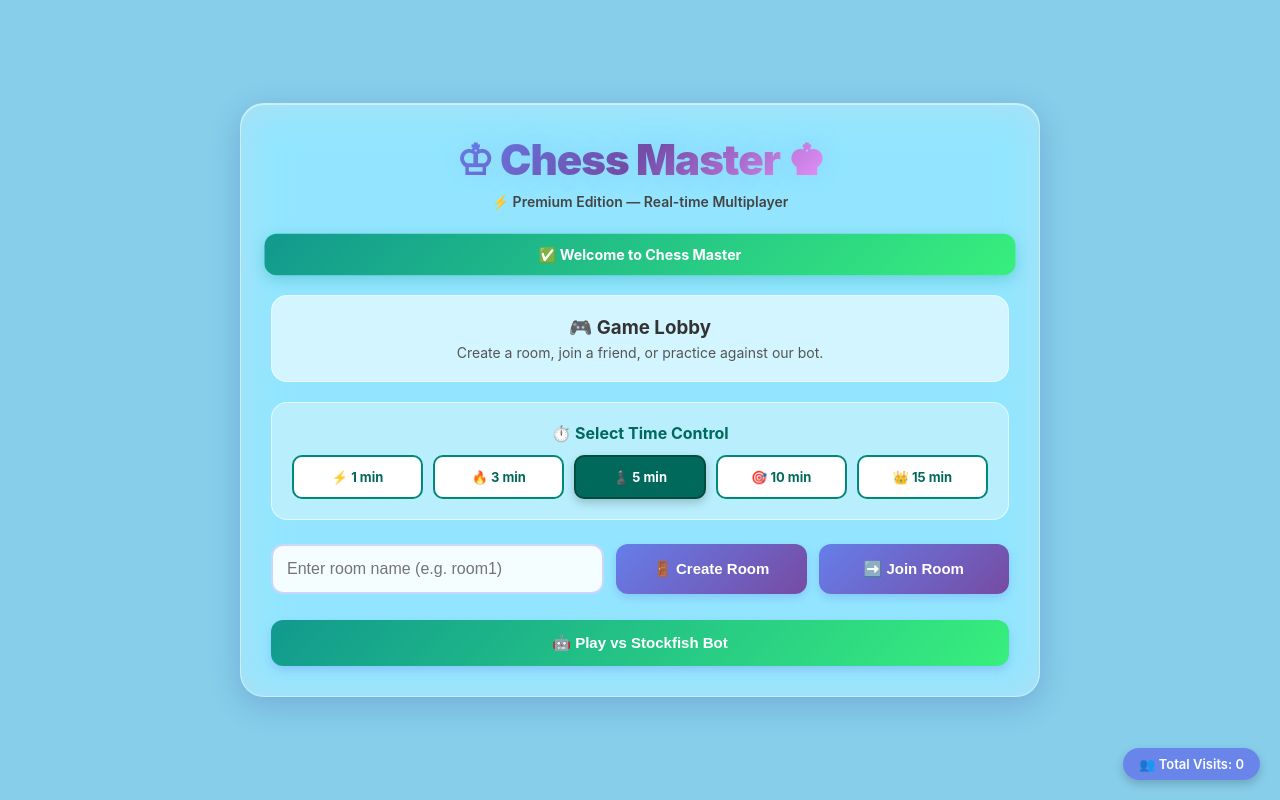
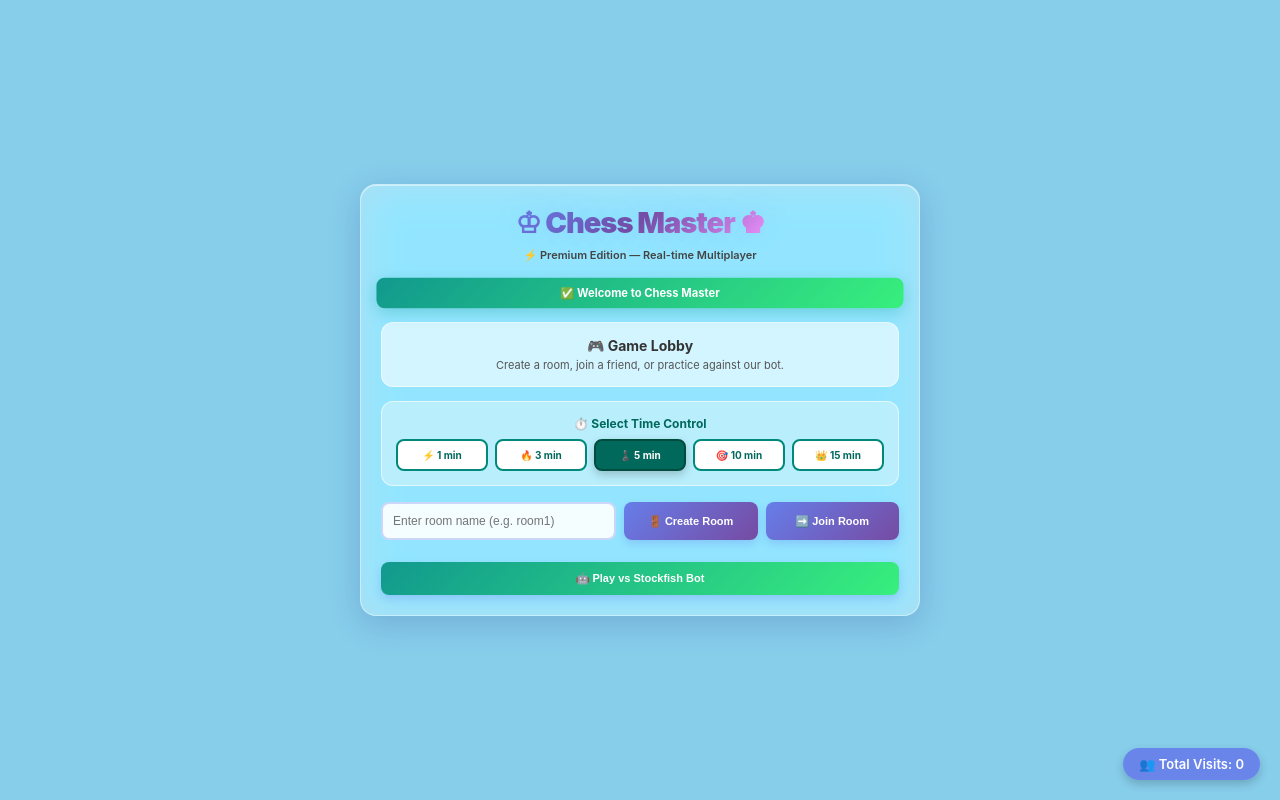
Before and after one commit to Poiosn/railway_chess, a Flask app: page / in a window 1280 px wide. Run offline with Flask 3, Linux system fonts and the light colour scheme; data that the repository does not hold is empty; some libraries are stand-ins or nearby versions.

Commit message:
Update landing.html

```diff
--- a/templates/landing.html
+++ b/templates/landing.html
@@ -31,9 +31,9 @@
 
       /* RESPONSIVE DIMENSIONS */
       width: 95%;
-      max-width: 800px; /* Constrain width on desktop */
-      padding: 30px;
-      border-radius: 24px;
+      max-width: 560px; /* Constrain width on desktop */
+      padding: 20px;
+      border-radius: 16px;
 
       /* FLUID HEIGHT (Fixes cropping) */
       height: auto;
@@ -58,7 +58,7 @@
       -webkit-background-clip: text;
       -webkit-text-fill-color: transparent;
       background-clip: text;
-      font-size: clamp(28px, 5vw, 42px); /* Responsive Font Size */
+      font-size: clamp(20px, 4vw, 29px); /* Responsive Font Size */
       font-weight: 900;
       margin-bottom: 8px;
       letter-spacing: -1px;
@@ -68,8 +68,8 @@
     .subtitle {
       text-align: center;
       color: #444;
-      margin-bottom: 24px;
-      font-size: 14px;
+      margin-bottom: 16px;
+      font-size: 11px;
       font-weight: 600;
     }
 
@@ -77,11 +77,11 @@
     .connection-status {
       width: 100%;
       text-align: center;
-      padding: 12px;
-      margin-bottom: 20px;
-      border-radius: 12px;
+      padding: 8px;
+      margin-bottom: 14px;
+      border-radius: 8px;
       font-weight: 700;
-      font-size: 14px;
+      font-size: 11px;
       color: white;
       background: linear-gradient(135deg, #11998e 0%, #38ef7d 100%);
       box-shadow: 0 4px 15px rgba(17, 153, 142, 0.3);
@@ -97,47 +97,47 @@
     .game-info {
       width: 100%;
       text-align: center;
-      margin-bottom: 20px;
-      padding: 20px;
+      margin-bottom: 14px;
+      padding: 14px;
       background: rgba(255, 255, 255, 0.6);
-      border-radius: 16px;
+      border-radius: 12px;
       border: 1px solid rgba(255, 255, 255, 0.6);
     }
-    .game-info h3 { margin-bottom: 5px; color: #333; }
-    .game-info p { font-size: 14px; color: #555; }
+    .game-info h3 { margin-bottom: 4px; color: #333; font-size: 14px; }
+    .game-info p { font-size: 11px; color: #555; }
 
     /* TIME CONTROL SECTION */
     .time-control-section {
       width: 100%;
       text-align: center;
-      margin-bottom: 24px;
-      padding: 20px;
+      margin-bottom: 16px;
+      padding: 14px;
       background: rgba(224, 247, 250, 0.5);
-      border-radius: 16px;
+      border-radius: 12px;
       border: 1px solid rgba(255, 255, 255, 0.6);
     }
     .time-control-section h4 {
       color: #00695c;
-      margin-bottom: 12px;
-      font-size: 16px;
+      margin-bottom: 8px;
+      font-size: 12px;
     }
 
     .time-options {
       display: flex;
       flex-wrap: wrap; /* Allows wrapping */
-      gap: 10px;
+      gap: 7px;
       justify-content: center;
     }
 
     .time-btn {
-      flex: 1 1 80px; /* Grow, shrink, min-width */
-      padding: 12px 10px;
+      flex: 1 1 60px; /* Grow, shrink, min-width */
+      padding: 8px 7px;
       background: white;
       border: 2px solid #00897b;
-      border-radius: 10px;
+      border-radius: 8px;
       cursor: pointer;
       font-weight: 700;
-      font-size: 13px;
+      font-size: 10px;
       color: #00695c;
       transition: all 0.2s ease;
       text-align: center;
@@ -150,19 +150,19 @@
     .room-controls {
       width: 100%;
       display: flex;
-      gap: 12px;
-      margin-bottom: 16px;
+      gap: 8px;
+      margin-bottom: 12px;
       justify-content: center;
       flex-wrap: wrap;
     }
 
     input[type="text"] {
       flex: 2;
-      min-width: 200px;
-      padding: 14px;
+      min-width: 140px;
+      padding: 10px;
       border: 2px solid rgba(102, 126, 234, 0.3);
-      border-radius: 12px;
-      font-size: 16px;
+      border-radius: 8px;
+      font-size: 12px;
       outline: none;
       background: rgba(255,255,255,0.9);
       user-select: text;
@@ -172,13 +172,13 @@
 
     button {
       flex: 1;
-      min-width: 140px;
-      padding: 14px 20px;
+      min-width: 100px;
+      padding: 10px 14px;
       border: none;
-      border-radius: 12px;
+      border-radius: 8px;
       cursor: pointer;
       font-weight: 700;
-      font-size: 15px;
+      font-size: 11px;
       color: white;
       background: linear-gradient(135deg, #667eea 0%, #764ba2 100%);
       box-shadow: 0 4px 10px rgba(102, 126, 234, 0.3);
@@ -225,11 +225,11 @@
 
     .name-content {
       background: white;
-      padding: 30px;
-      border-radius: 20px;
+      padding: 20px;
+      border-radius: 14px;
       text-align: center;
       width: 100%;
-      max-width: 400px;
+      max-width: 280px;
       box-shadow: 0 20px 50px rgba(0,0,0,0.3);
       animation: slideUp 0.3s ease;
     }
```
